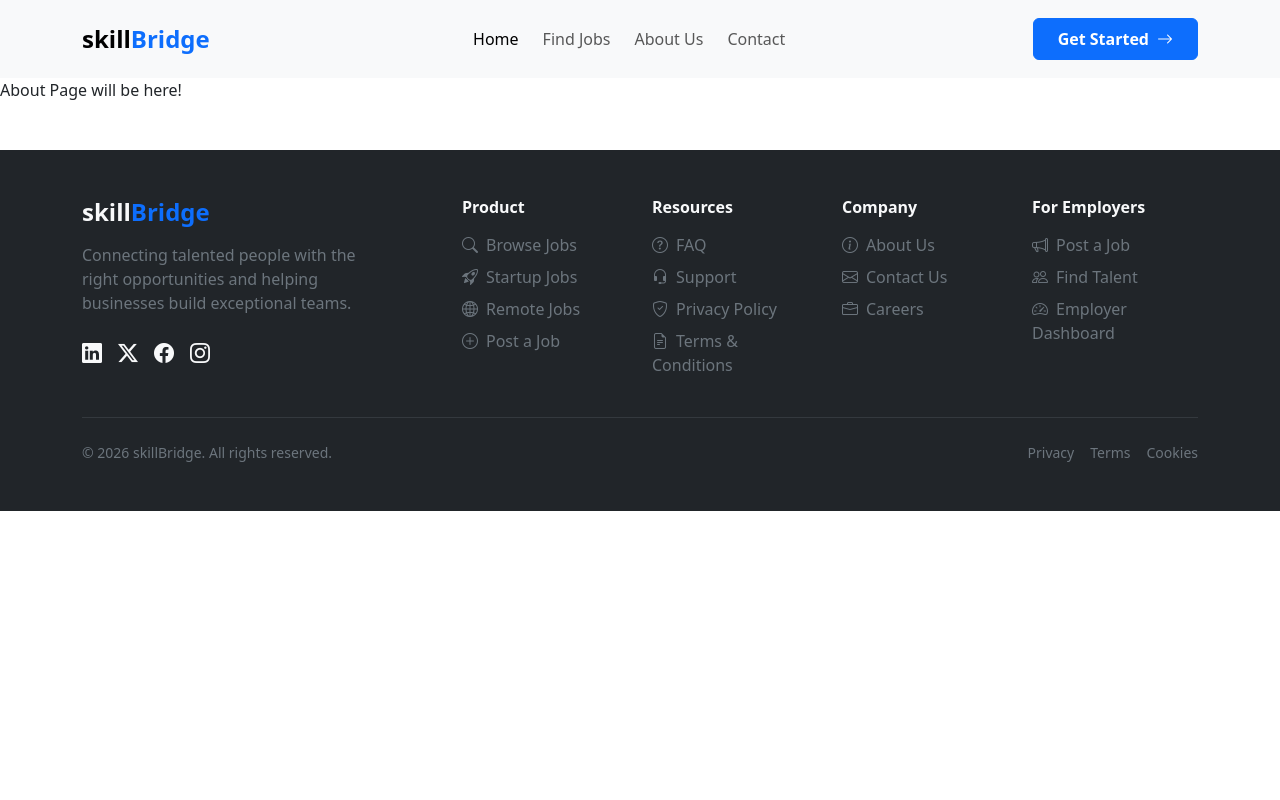
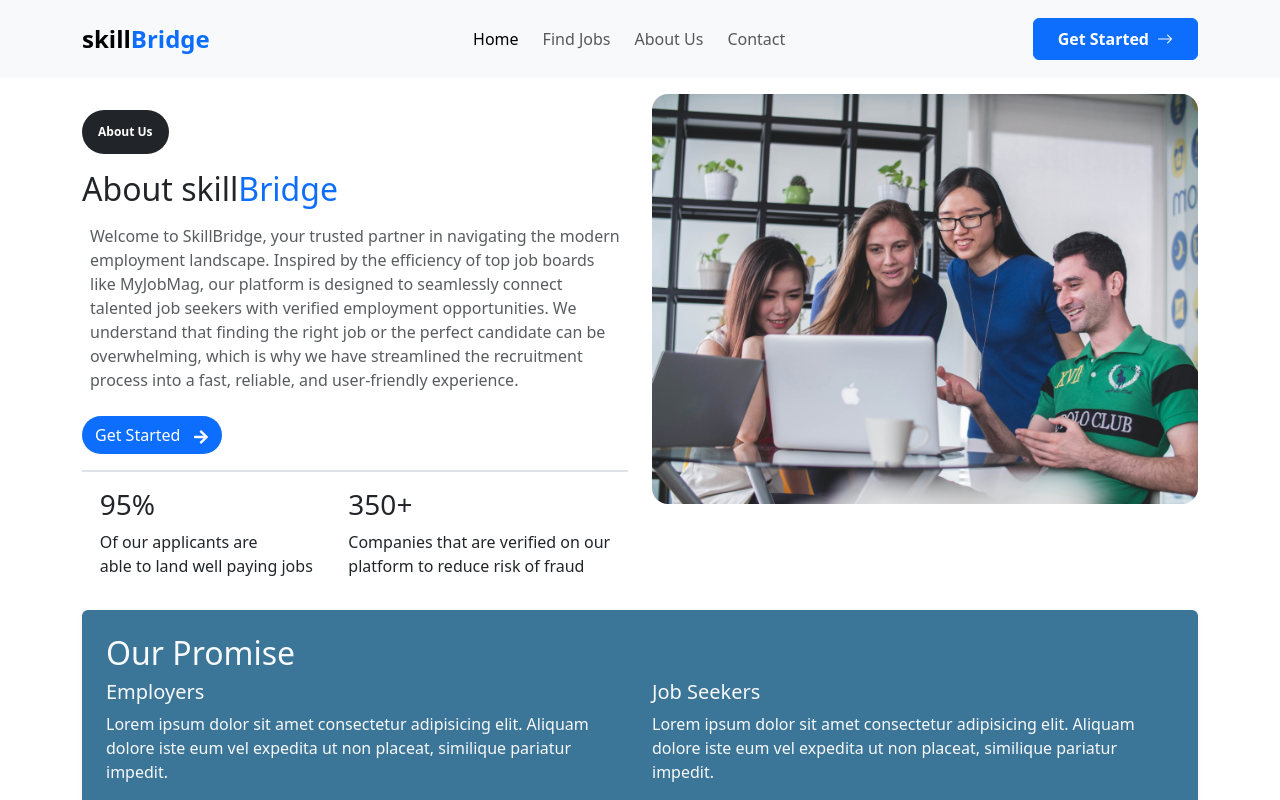
Before and after one commit to SimiyuVic/skill-Bridge, a React (Vite) app: page /about-us in a window 1280 px wide. Shown: the top 800 px of the page. Built offline with nearby package versions, Linux system fonts and the light colour scheme.

Commit message:
Few changes

```diff
--- a/src/components/JobCards.jsx
+++ b/src/components/JobCards.jsx
@@ -7,7 +7,7 @@ const JobCards = ({ allJobs }) => {
             <div className="row mt-2">
                 {
                     allJobs.map((job) => (
-                        <div className="col-md-4 mb-4" key={job.id}>
+                        <div className=" col-lg-5 mb-4" key={job.id}>
                             <div className="card h-100 border-0 shadow-sm rounded-4 p-3">
 
                                 {/* Job Title + Type */}
--- a/src/pages/AboutUs.jsx
+++ b/src/pages/AboutUs.jsx
@@ -1,10 +1,97 @@
+import { Link } from "react-router-dom";
+import { FaArrowRight } from "react-icons/fa";
+
 
 const About = () => {
     return (
         <div>
-            About Page will be here!
+            <div className="container my-3">
+                <div className="row">
+                    <div className="col-md-6">
+                        <span className="badge rounded-pill  text-bg-dark p-3 my-3">
+                            About Us
+                        </span>
+                        <h2>
+                            About skill<span className="text-primary">Bridge</span>
+                        </h2>
+                        <p className="text-muted mb-3 p-2">
+                            Welcome to SkillBridge, your trusted partner in navigating the modern
+                            employment landscape. Inspired by the efficiency of top job boards
+                            like MyJobMag, our platform is designed to seamlessly connect talented
+                            job seekers with verified employment opportunities. We understand that
+                            finding the right job or the perfect candidate can be overwhelming,
+                            which is why we have streamlined the recruitment process into a fast,
+                            reliable, and user-friendly experience.
+                        </p>
+                        <Link
+                            className="btn rounded-pill text-bg-primary "
+                            to="/signup"
+                            >
+                            Get Started <span className="ms-2"> <FaArrowRight /> </span>
+                        </Link>
+                        <div className="border border-bottom my-3 border-1" />
+                        <div className="d-flex justify-content-around">
+                            <div>
+                                <h3>
+                                    95%
+                                </h3>
+                                <p>
+                                    Of our applicants are <br /> able to land well paying jobs
+                                </p>
+                            </div>
+                            <div>
+                                <h3>
+                                    350+
+                                </h3>
+                                <p>
+                                    Companies that are verified on our <br /> platform to reduce risk of fraud
+                                </p>
+                            </div>
+                        </div>
+                    </div>
+                    <div className="col-md-6">
+                        <img
+                            src="images/about-us.jpg"
+                            alt="about skill bridge"
+                            className="rounded-4"
+                            style={{
+                                width: "100%",
+                                height: "auto",
+                                objectFit: "cover"
+                            }}
+                        />
+                    </div>
+                </div>
+                {/* Second section of about page */}
+                <div className="my-3">
+                    <div
+                        className="card border-0 shadow-sm p-4 text-light"
+                        style={{
+                            backgroundColor: "#3B7597"
+                        }}
+                    >
+                        <h2>
+                            Our Promise
+                        </h2>
+                        <div className="row">
+                            <div className="col-md-6">
+                                <h5>Employers</h5>
+                                <p>
+                                    Lorem ipsum dolor sit amet consectetur adipisicing elit. Aliquam dolore iste eum vel expedita ut non placeat, similique pariatur impedit.
+                                </p>
+                            </div>
+                            <div className="col-md-6">
+                                <h5>Job Seekers</h5>
+                                <p>
+                                    Lorem ipsum dolor sit amet consectetur adipisicing elit. Aliquam dolore iste eum vel expedita ut non placeat, similique pariatur impedit.
+                                </p>
+                            </div>
+                        </div>
+                    </div>
+                </div>
+            </div>
         </div>
-     );
+    );
 }
 
 export default About;
```
Also changed, not shown: src/pages/AllJobs.jsx (+148 -21 lines), public/images/about-us.jpg (added).
